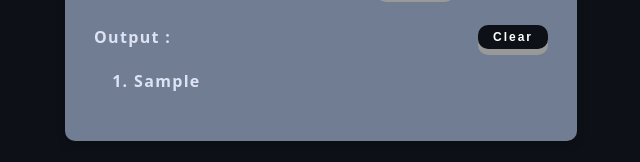
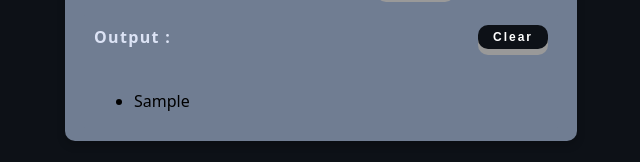
Before and after one commit to dts-kominfo-rea4a/challenge-dom-didi-project08, a website: page index.html in a window 1280 px wide. Both pictures are taken after typing "Sample" into the empty fields and a click on the button "Create". Shown: the part 410-572 px from the top of the page, without its empty margins (324-964 px from the left). Drawn offline with Linux system fonts and the light colour scheme.

Commit message:
feat: challenge HTML DOM - finish

```diff
--- a/index.html
+++ b/index.html
@@ -137,9 +137,9 @@
             <section class="main-output">
               <button id="todo-reset">Clear</button>
               <h4>Output :</h4>
-              <ol id="todo-output">
+              <ul id="todo-output">
 
-              </ol>
+              </ul>
             </section>
           </div>
         </div>
@@ -158,7 +158,7 @@
       // Fungsi yang digunakan untuk menambahkan tulisan
       // Jangan ubah cara deklarasi fungsinya, cukup isi saja
       function fnClickHandler(toDoItem) {
-        if (toDoItem.key === 13 || toDoItem.key === undefined) {
+        if (toDoItem.key === "Enter" || toDoItem.key === undefined) {
           const listItem = document.createElement("li")
           listItem.innerText = input.value
           output.appendChild(listItem)
```
